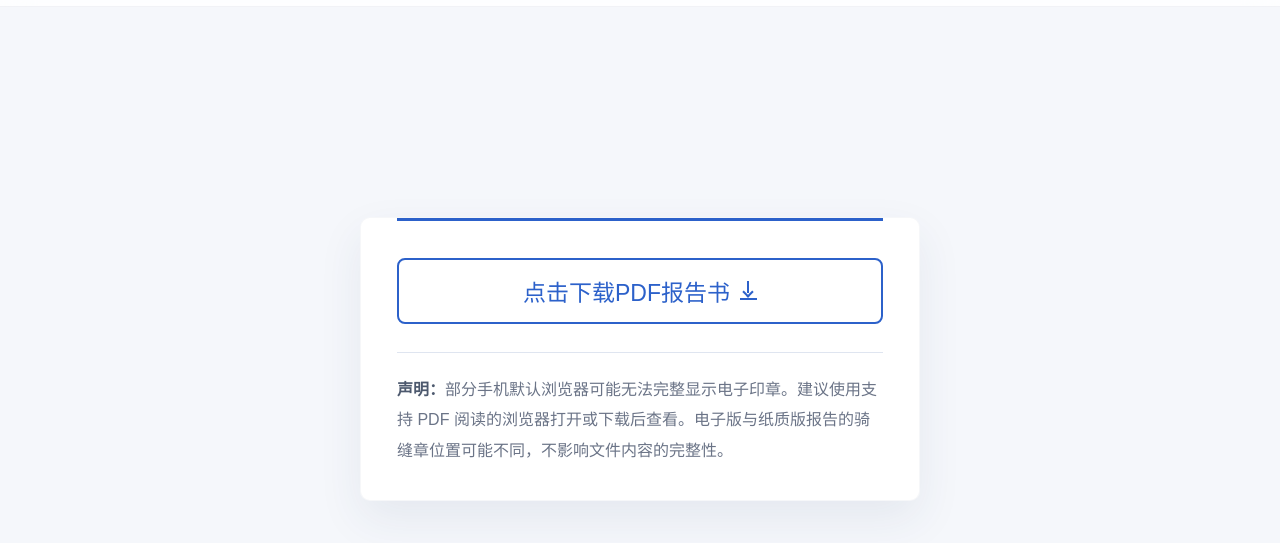
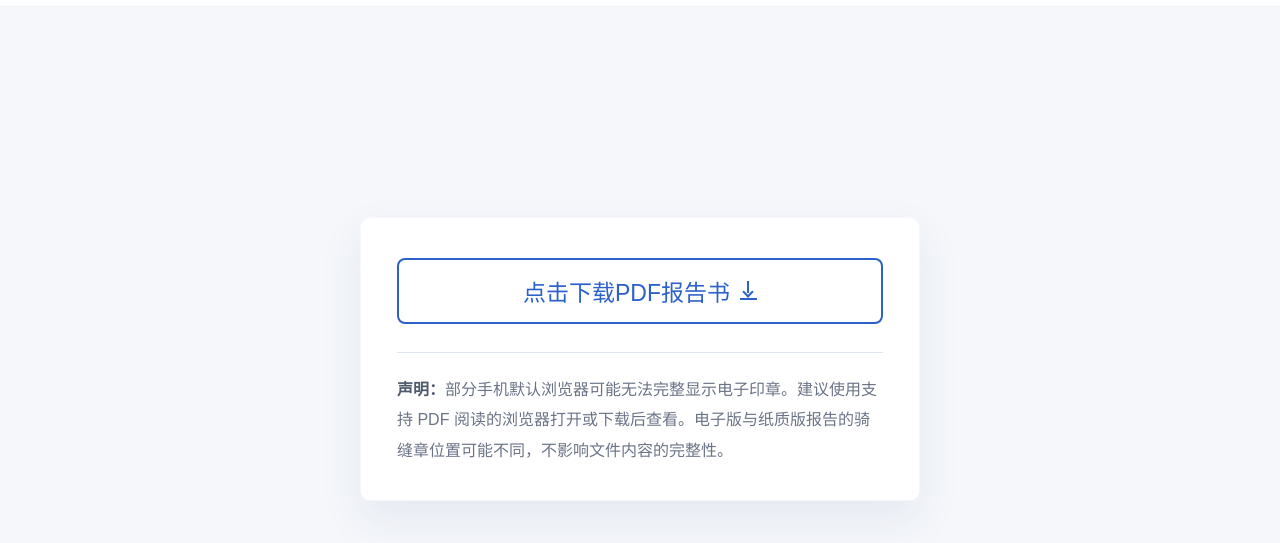
Before and after one commit to blueingj/pdf-download, a plain HTML site: page index.html in a window 1280 px wide. Shown: the part 65-608 px from the top of the page. Drawn offline with Linux system fonts and the light colour scheme.

Commit message:
Remove card top accent

```diff
--- a/index.html
+++ b/index.html
@@ -115,16 +115,6 @@
         animation: rise 520ms cubic-bezier(.2, .8, .2, 1) both;
       }
 
-      .report-card::before {
-        content: "";
-        position: absolute;
-        top: 0;
-        left: 36px;
-        right: 36px;
-        height: 3px;
-        background: var(--blue);
-      }
-
       .download {
         min-height: 66px;
         width: 100%;
@@ -197,7 +187,6 @@
         .topbar { height: 66px; }
         main { align-items: flex-end; padding: 24px 16px max(34px, env(safe-area-inset-bottom)); }
         .report-card { padding: 32px 24px 28px; }
-        .report-card::before { left: 24px; right: 24px; }
         .download { min-height: 61px; font-size: 20px; }
         .notice { font-size: 15px; line-height: 1.85; }
       }
```
